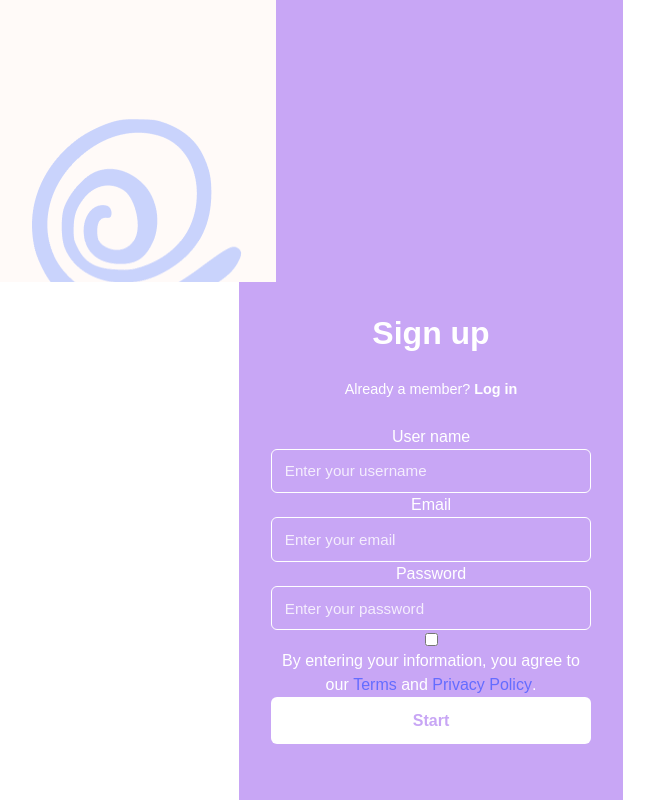
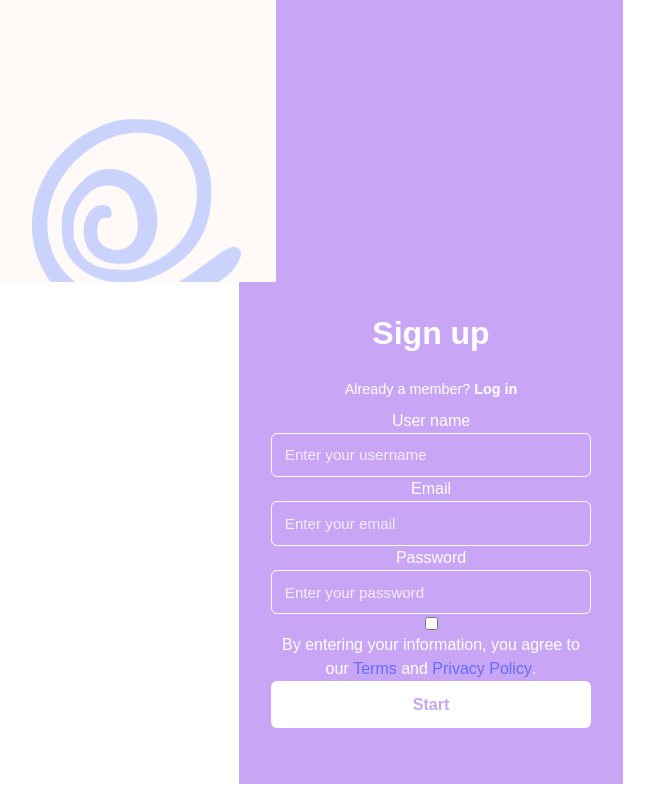
Before and after one commit to NikSala10/TaskiProject, a React (Vite) app: page / in a window 1280 px wide. Shown: the part 495-1295 px from the top of the page, without its empty margins (209-863 px from the left). Built offline with nearby package versions, Linux system fonts and the light colour scheme.

Commit message:
feat(register):change in css margin-top

```diff
--- a/src/components/FormRegister/SignUpForm.css
+++ b/src/components/FormRegister/SignUpForm.css
@@ -58,6 +58,7 @@
     max-width: 320px;
     color: #fff;
     background-color: #c8a6f5;
+    margin-top: -1rem;
   }
 
   .form-group input {
```
